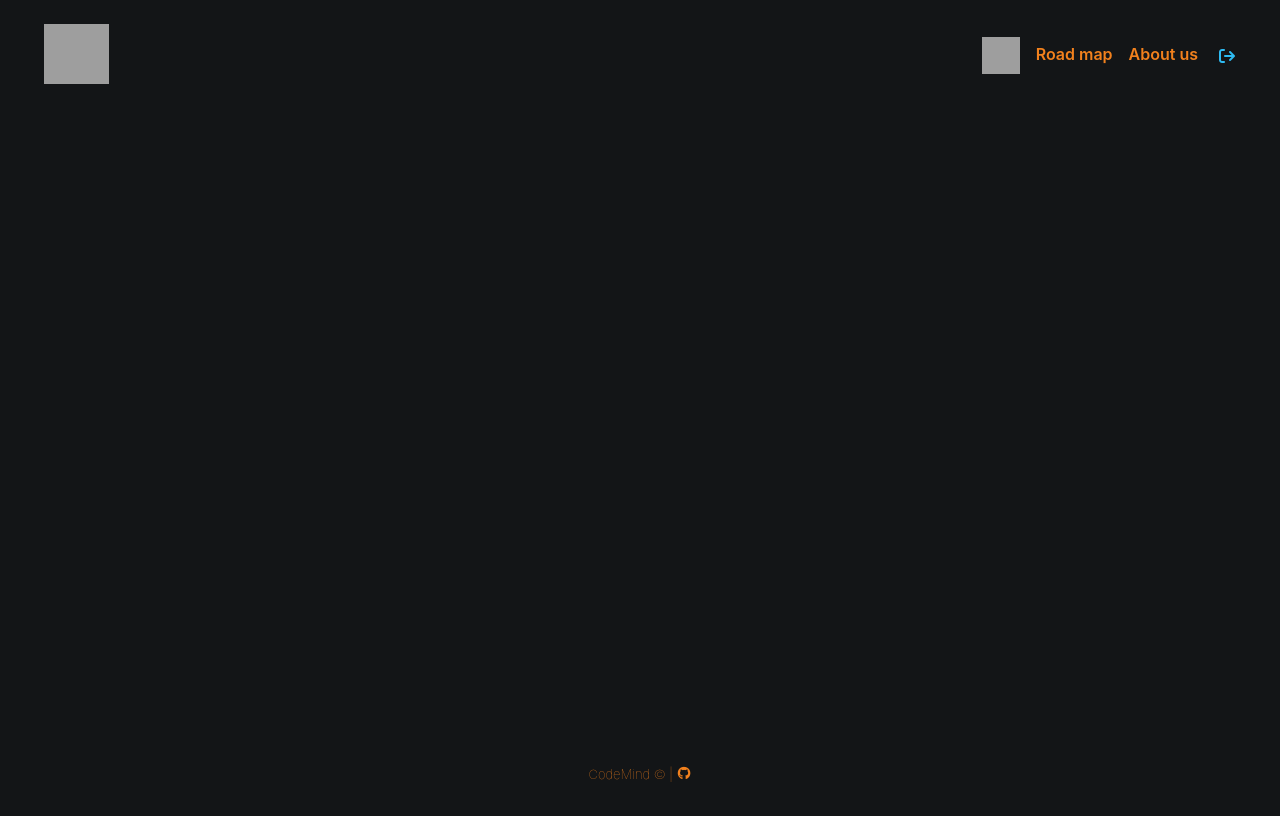
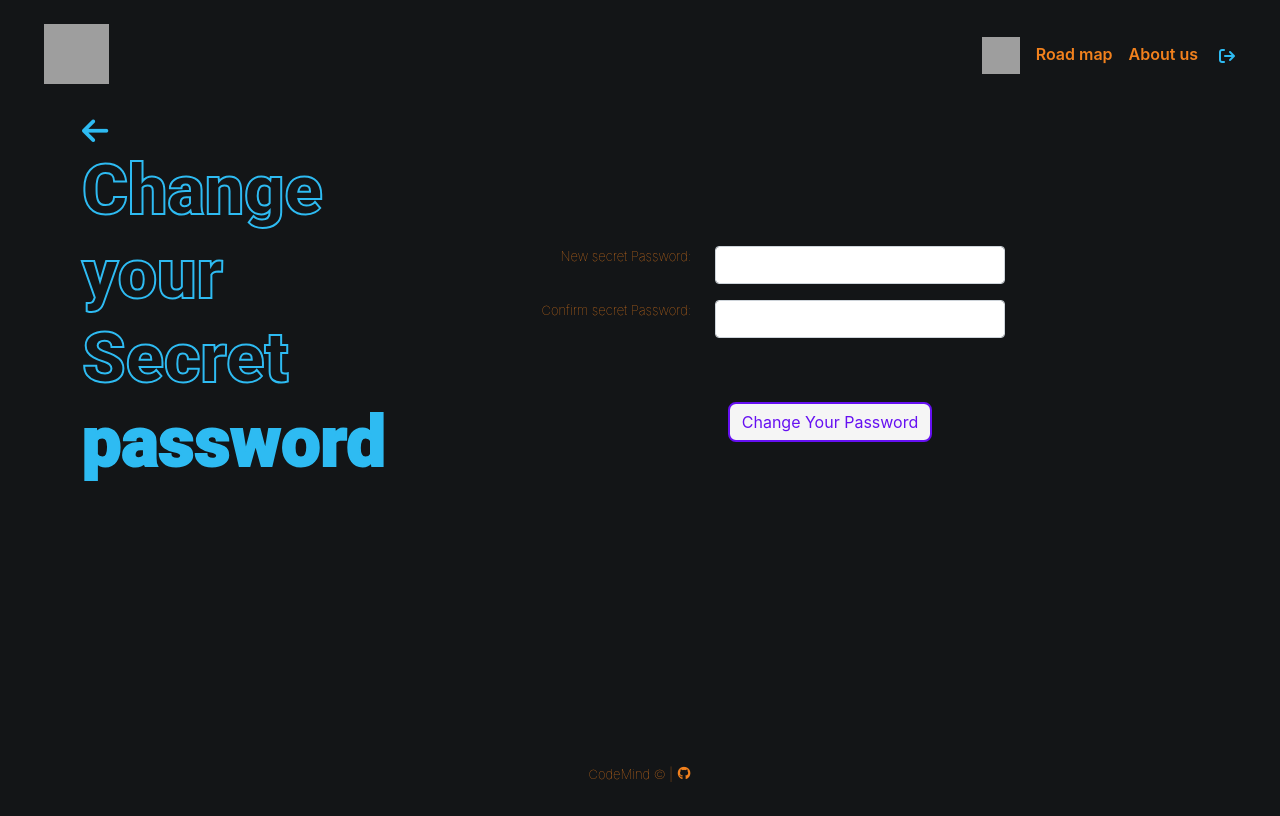
Before and after one commit to 4GeeksAcademy/codemind, a React app: page /changepassword in a window 1280 px wide. Built offline with nearby package versions, Linux system fonts and the light colour scheme; no server answers; grey boxes are pictures that could not be loaded.

Commit message:
se crea el componente change your password

```diff
--- a/src/front/js/layout.js
+++ b/src/front/js/layout.js
@@ -6,6 +6,7 @@ import { BackendURL } from "./component/backendURL";
 import { Index } from "./pages/index"
 import { Modulos } from "./pages/modulos";
 import { Profile } from "./pages/profile";
+import { ChangePassword } from "./pages/changePassword";
 import { Demo } from "./pages/demo";
 import { Single } from "./pages/single";
 import injectContext from "./store/appContext";
@@ -33,6 +34,7 @@ const Layout = () => {
               <Route element={<Registro />} path="/registro" />
               <Route element={<Index />} path="/" />
               <Route element={<Profile />} path="/profile" />
+              <Route element={<ChangePassword />} path="/changepassword" />
               <Route element={<Modulos />} path="/modules" />
               <Route element={<Demo />} path="/demo" />
               <Route element={<Single />} path="/single/:theid" />
--- /dev/null
+++ b/src/front/js/pages/changePassword.js
@@ -0,0 +1,49 @@
+import React, { useState } from 'react';
+import { Link } from 'react-router-dom';
+
+export const ChangePassword = () => {
+
+
+    return (
+        <div className="container text-start">
+            <div className="row">
+                <div className="col">
+                    <Link to="/profile"><i className="fa-solid fa-arrow-left arrow-back"></i></Link>
+                </div>
+            </div>
+            <div className="row align-items-center">
+                <div className="col-4">
+                    <h2 className='bigtext text-line'>
+                    Change your Secret <span className='text-color-primary'>password </span>
+                    </h2>
+                </div>
+                <div className="col-8 mt-5 align-items-center">
+                    <div className="row  d-flex mb-3 align-items-center">
+                        <div className="col-4 text-end">
+                            <p>New secret Password:</p>
+                        </div>
+                        <div className="col justify-content-start">
+                            <input type="text" className="form-control" id="firstName" placeholder="" style={{ maxWidth: "60%" }}></input>
+                        </div>
+                    </div>
+                    <div className="row mb-3 align-items-center">
+                        <div className="col-4 text-end">
+                            <p>Confirm secret Password:</p>
+                        </div>
+                        <div className="col justify-content-start">
+                            <input type="text" className="form-control" id="lastName" placeholder="" style={{ maxWidth: "60%" }}></input>
+                        </div>
+                    </div>
+                    <div className="row">
+                    <div className="col text-center mt-5 ">
+                        <a href="#" className="btn btn-outline-secondary">Change Your Password</a>
+                    </div>
+                </div>
+                </div>
+
+            </div>
+        </div>
+
+
+    );
+};
--- a/src/front/js/pages/profile.js
+++ b/src/front/js/pages/profile.js
@@ -68,7 +68,7 @@ export const Profile = () => {
                 <div className="row">
                     <div className="col text-center mb-2 ">
                         <a href="#" className={`btn btn-outline-secondary me-2 ${!selectedTeacher ? 'disabled' : ''}`}>save changes</a>
-                        <a href="#" className="btn btn-outline-secondary">Change Your Password</a>
+                        <Link to={"/changepassword"}><a href="#" className="btn btn-outline-secondary">Change Your Password</a></Link>
                     </div>
                 </div>
             </div>
```
